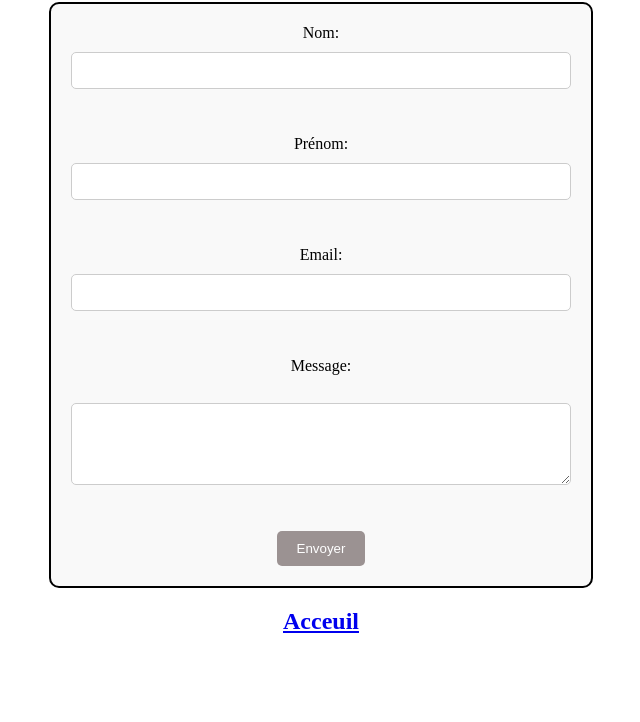
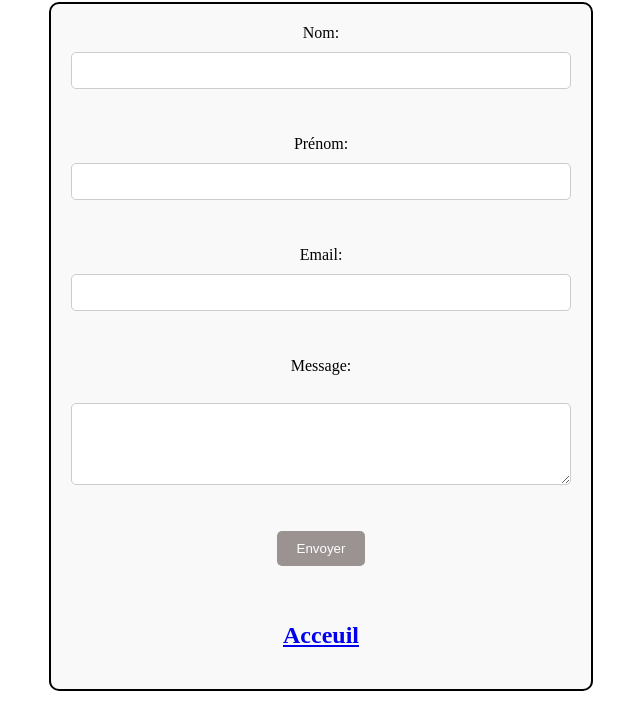
Before and after one commit to Raaaphhh/Portfolio.RaphaelDescamps, a plain HTML site: page TP3/formulaire.html in a window 1280 px wide. Shown: the part 78-800 px from the top of the page, without its empty margins (319-959 px from the left). Drawn offline with Linux system fonts and the light colour scheme.

Commit message:
Update formulaire.html

```diff
--- a/TP3/formulaire.html
+++ b/TP3/formulaire.html
@@ -21,8 +21,9 @@
         <label for="message">Message:</label><br>
         <textarea id="message" name="message" rows="4" cols="50" required></textarea><br><br>
 
-        <button type="submit" value="Envoyer">Envoyer</button>
+        <button type="submit" value="Envoyer">Envoyer</button><br><br>
+
+        <h2><a href="../index.html">Acceuil</a></h2>
     </form>
-    <h2><a href="../index.html">Acceuil</a></h2>
 </body>
 </html>
```
